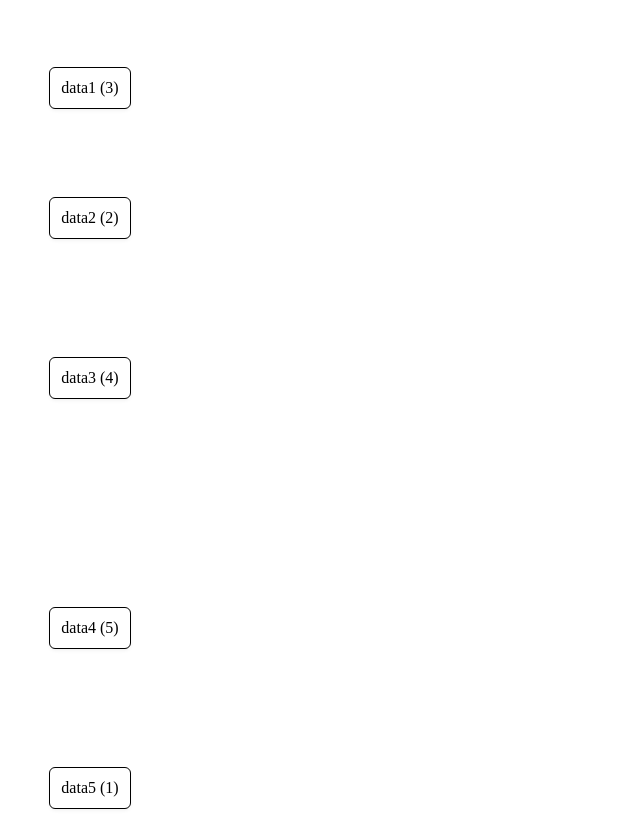
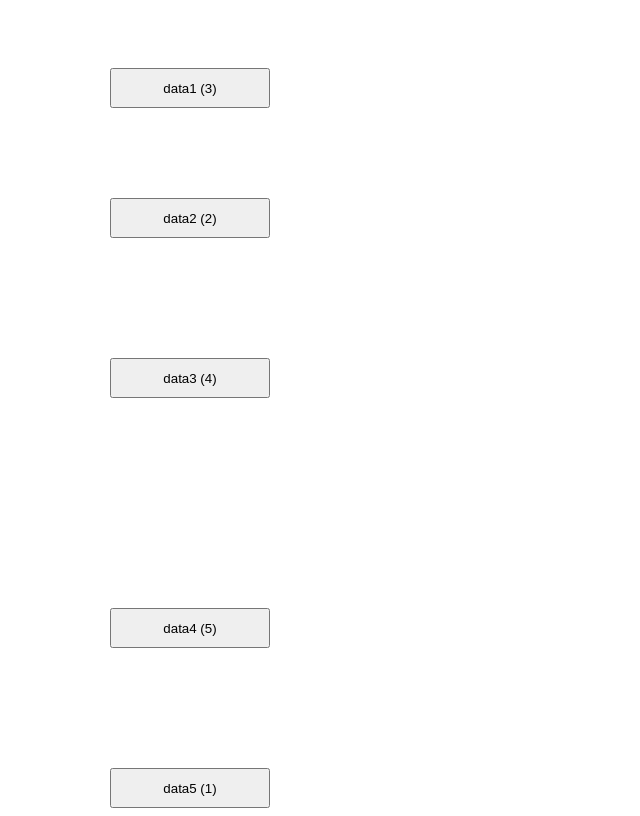
Before and after one commit to prajwal-r-207/angular-ivy-acimvz, an Angular app: page / in a window 1280 px wide. Shown: the whole page, without its empty margins (0-640 px from the left). Built offline with nearby package versions, Linux system fonts and the light colour scheme.

Commit message:
2 files modified

```diff
--- a/src/app/econode.ts
+++ b/src/app/econode.ts
@@ -268,9 +268,9 @@ export class ECOTree {
   constructor() {
     this.config = {
       iMaxDepth: 100,
-      iLevelSeparation: 40,
+      iLevelSeparation: 100,
       iSiblingSeparation: 20,
-      iSubtreeSeparation: 80,
+      iSubtreeSeparation: 40,
 
       topXAdjustment: 0,
       topYAdjustment: 0,
@@ -281,7 +281,7 @@ export class ECOTree {
       useTarget: true,
       searchMode: Search.SM_DSC,
       selectMode: Select.SL_MULTIPLE,
-      defaultNodeWidth: 80,
+      defaultNodeWidth: 160,
       defaultNodeHeight: 40,
     };
 
--- a/src/app/tree-view.component.html
+++ b/src/app/tree-view.component.html
@@ -9,11 +9,17 @@
       </ng-container>
   </ng-container>
   </svg>
-  <ng-container *ngFor="let node of tree.nDatabaseNodes;let i=index">
+  <!-- <ng-container *ngFor="let node of tree.nDatabaseNodes;let i=index">
     <div *ngIf="hasChildren(node)" (click)="onClick(node,tree)"
       [ngStyle]="{position:'absolute',left:node.XPosition+'px',top:node.YPosition+'px',width:node.w+'px',height:node.h+'px',cursor:'pointer'}">
       <ng-container *ngTemplateOutlet="defaultTemplate;context:{$implicit:node}" ></ng-container>
     </div>
+  </ng-container> -->
+  <ng-container *ngFor="let node of tree.nDatabaseNodes;let i=index">
+    <button *ngIf="hasChildren(node)" (click)="onClick(node,tree)"
+      [ngStyle]="{position:'absolute',left:node.XPosition+'px',top:node.YPosition+'px',width:node.w+'px',height:node.h+'px',cursor:'pointer'}">
+      {{node.data.id}}
+    </button>
   </ng-container>
   <ng-container *ngFor="let node of tree.nDatabaseNodes;let i=index">
     <div *ngIf="!hasChildren(node) && node._isAncestorCollapsed()"
```
